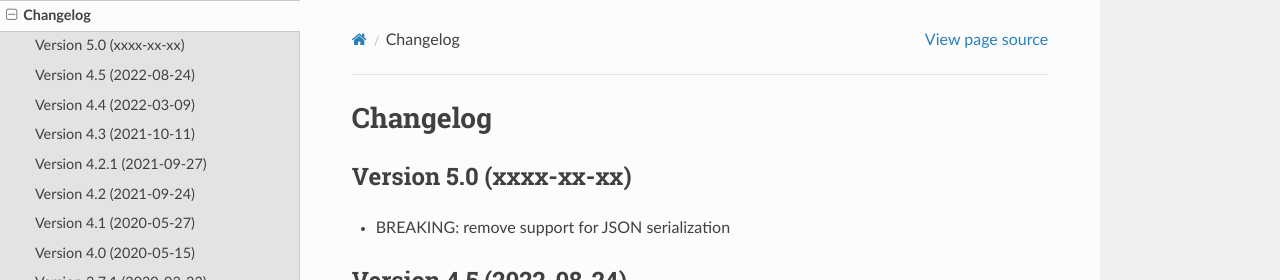
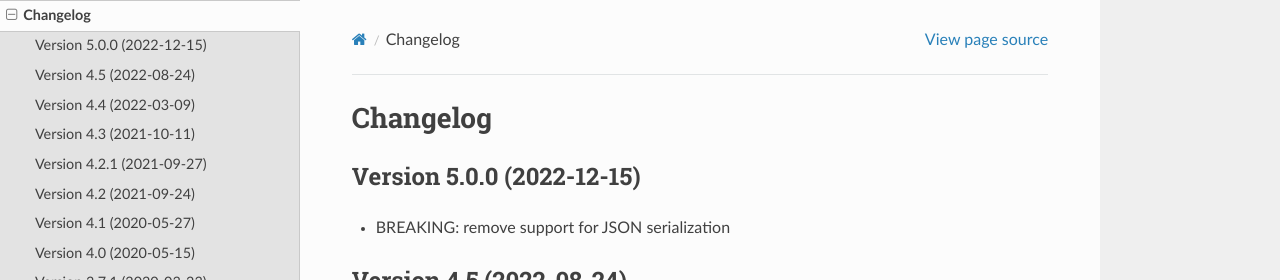
Before and after one commit to pyannote/pyannote-core, a Sphinx documentation site: the page built from doc/source/changelog.rst, in a window 1280 px wide and 900 px high. Shown: the top 280 px of the window. Built offline with Sphinx 7.4.7 and the Read the Docs theme 2.0.0, drawn with Linux system fonts in a browser that asks for light colours.

Commit message:
doc: update changelog

```diff
--- a/doc/source/changelog.rst
+++ b/doc/source/changelog.rst
@@ -2,11 +2,10 @@
 Changelog
 #########
 
-Version 5.0 (xxxx-xx-xx)
-~~~~~~~~~~~~~~~~~~~~~~~~
+Version 5.0.0 (2022-12-15)
+~~~~~~~~~~~~~~~~~~~~~~~~~~
 
 - BREAKING: remove support for JSON serialization
-
 
 Version 4.5 (2022-08-24)
 ~~~~~~~~~~~~~~~~~~~~~~~~
```
